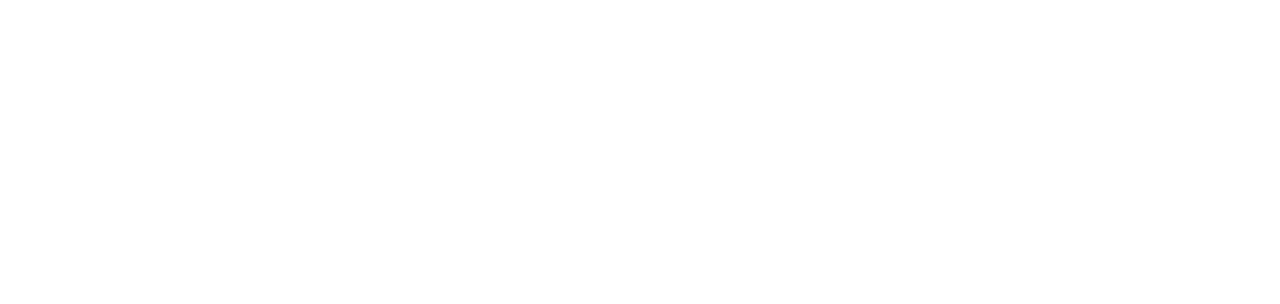
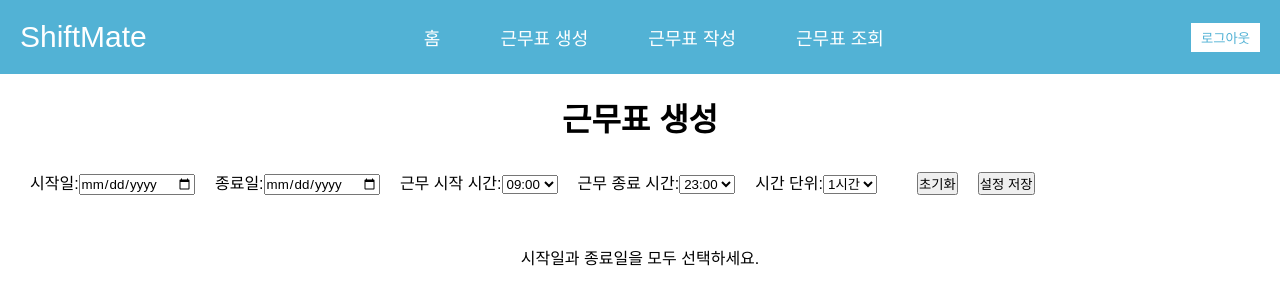
Before and after one commit to CSID-DGU/2024-1-OSS-stackOverflowers, a React (Create React App) app in the folder frontend/blog/: page /admin/events/create in a window 1280 px wide. Before the commit this address had no page. Shown: the top 304 px of the page. Built offline with nearby package versions, Linux system fonts and the light colour scheme.

Commit message:
chore: back-frontend path 통일

```diff
--- a/frontend/blog/src/App.js
+++ b/frontend/blog/src/App.js
@@ -15,11 +15,11 @@
       <Routes>
         <Route path="/" element={<Navigate to="/home" />} /> {/* 메인 홈 화면 */}
         <Route path="/home" element={<Home />} />
-        <Route path="/login" element={<Login />} />
-        <Route path="/signup" element={<Signup />} />
-        <Route path="/create" element={<CreateSchedule />} /> {/* 근무표 생성 페이지 */}
-        <Route path="/view" element={<ViewSchedule />} /> {/* 바로 ViewSchedule로 이동 */}
-        <Route path="/write" element={<WriteSchedule />} /> {/* 바로 ViewSchedule로 이동 */}
+        <Route path="/home/login" element={<Login />} />
+        <Route path="/home/signup" element={<Signup />} />
+        <Route path="/admin/events/create" element={<CreateSchedule />} /> {/* 근무표 생성 페이지 */}
+        <Route path="/worker/events/all" element={<ViewSchedule />} /> {/* 바로 ViewSchedule로 이동 */}
+        <Route path="/worker/events/apply" element={<WriteSchedule />} /> {/* 바로 ViewSchedule로 이동 */}
         {/* 추가적인 페이지를 여기에 등록할 수 있습니다 */}
       </Routes>
     </Router>
--- a/frontend/blog/src/pages/CreateSchedule.js
+++ b/frontend/blog/src/pages/CreateSchedule.js
@@ -115,9 +115,9 @@
         <nav>
           <ul className="nav-links">
             <li><button className="main-button" onClick={() => { window.location.href = '/home'; }}>홈</button></li>
-            <li><button className="main-button" onClick={() => navigate('/create')}>근무표 생성</button></li>
-            <li><button className="main-button" onClick={() => navigate('/write')}>근무표 작성</button></li>
-            <li><button className="main-button" onClick={() => navigate('/view')}>근무표 조회</button></li>
+            <li><button className="main-button" onClick={() => navigate('/admin/events/create')}>근무표 생성</button></li>
+            <li><button className="main-button" onClick={() => navigate('/worker/events/apply')}>근무표 작성</button></li>
+            <li><button className="main-button" onClick={() => navigate('/worker/events/all')}>근무표 조회</button></li>
           </ul>
         </nav>
         <div className="auth-buttons">
--- a/frontend/blog/src/pages/Home.js
+++ b/frontend/blog/src/pages/Home.js
@@ -13,14 +13,14 @@
         <nav>
           <ul className="nav-links">
             <li><button className="main-button" onClick={() => { window.location.href = '/home'; }}>홈</button></li>
-            <li><button className="main-button" onClick={() => navigate('/create')}>근무표 생성</button></li>
-            <li><button className="main-button" onClick={() => navigate('/write')}>근무표 작성</button></li>
-            <li><button className="main-button" onClick={() => navigate('/view')}>근무표 조회</button></li>
+            <li><button className="main-button" onClick={() => navigate('/admin/events/create')}>근무표 생성</button></li>
+            <li><button className="main-button" onClick={() => navigate('/worker/events/apply')}>근무표 작성</button></li>
+            <li><button className="main-button" onClick={() => navigate('/worker/events/all')}>근무표 조회</button></li>
           </ul>
         </nav>
         <div className="auth-buttons">
-            <button onClick={() => navigate('/login')}>로그인</button>
-            <button onClick={() => navigate('/signup')}>회원가입</button>
+            <button onClick={() => navigate('/home/login')}>로그인</button>
+            <button onClick={() => navigate('/home/signup')}>회원가입</button>
         </div>
       </header>
 
--- a/frontend/blog/src/pages/ViewSchedule.js
+++ b/frontend/blog/src/pages/ViewSchedule.js
@@ -40,14 +40,14 @@
         <nav>
           <ul className="nav-links">
             <li><button className="main-button" onClick={() => { window.location.href = '/home'; }}>홈</button></li>
-            <li><button className="main-button" onClick={() => navigate('/create')}>근무표 생성</button></li>
-            <li><button className="main-button" onClick={() => navigate('/write')}>근무표 작성</button></li>
-            <li><button className="main-button" onClick={() => navigate('/view')}>근무표 조회</button></li>
+            <li><button className="main-button" onClick={() => navigate('/admin/events/create')}>근무표 생성</button></li>
+            <li><button className="main-button" onClick={() => navigate('/worker/events/apply')}>근무표 작성</button></li>
+            <li><button className="main-button" onClick={() => navigate('/worker/events/all')}>근무표 조회</button></li>
           </ul>
         </nav>
         <div className="auth-buttons">
-          <button onClick={() => navigate('/login')}>로그인</button>
-            <button onClick={() => navigate('/signup')}>회원가입</button>
+          <button onClick={() => navigate('/home/login')}>로그인</button>
+            <button onClick={() => navigate('/home/signup')}>회원가입</button>
         </div>
       </header>
       {/* 메인 컨텐츠 */}
--- a/frontend/blog/src/pages/WriteSchedule.js
+++ b/frontend/blog/src/pages/WriteSchedule.js
@@ -259,14 +259,14 @@
         <nav>
           <ul className="nav-links">
             <li><button className="main-button" onClick={() => { window.location.href = '/home'; }}>홈</button></li>
-            <li><button className="main-button" onClick={() => navigate('/create')}>근무표 생성</button></li>
-            <li><button className="main-button" onClick={() => navigate('/write')}>근무표 작성</button></li>
-            <li><button className="main-button" onClick={() => navigate('/view')}>근무표 조회</button></li>
+            <li><button className="main-button" onClick={() => navigate('/admin/events/create')}>근무표 생성</button></li>
+            <li><button className="main-button" onClick={() => navigate('/worker/events/apply')}>근무표 작성</button></li>
+            <li><button className="main-button" onClick={() => navigate('/worker/events/all')}>근무표 조회</button></li>
           </ul>
         </nav>
         <div className="auth-buttons">
-          <button onClick={() => navigate('/login')}>로그인</button>
-          <button onClick={() => navigate('/signup')}>회원가입</button>
+          <button onClick={() => navigate('/home/login')}>로그인</button>
+          <button onClick={() => navigate('/home/signup')}>회원가입</button>
         </div>
       </header>
 
```
